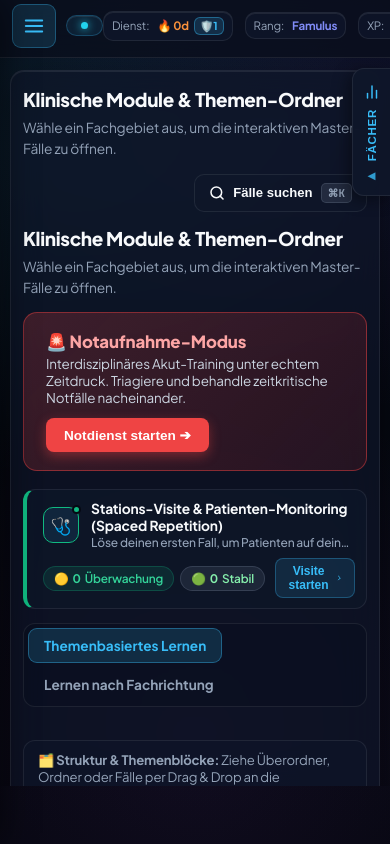
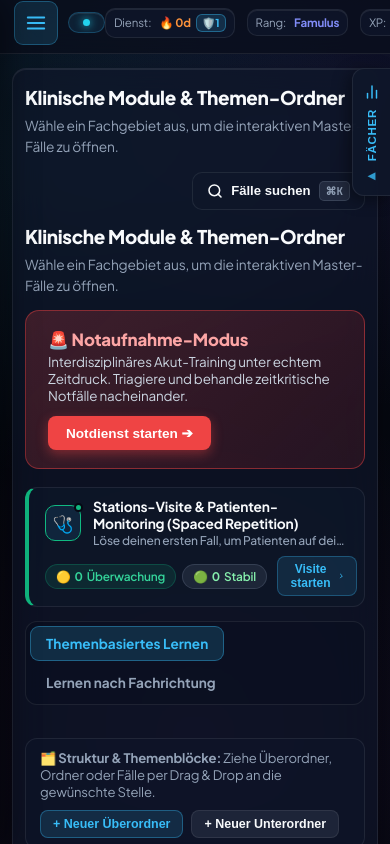
Before and after one commit to NaniMa01/Med-App, a plain HTML site: page index.html in a window 390 px wide. Drawn offline with nearby package versions, Linux system fonts and the light colour scheme; no server answers.

Commit message:
Refactor CSS for improved responsiveness and layout
Updated CSS styles for responsive design and layout adjustments.

```diff
--- a/style.css
+++ b/style.css
@@ -1884,32 +1884,43 @@ topbar {
 
 @media screen and (max-width: 768px) {
     html {
-        height: 100dvh;
+        height: 100%;
+        height: -webkit-fill-available;
         overflow: hidden;
     }
 
     body {
         width: 100vw !important;
         max-width: 100vw !important;
+        height: 100vh !important;
         height: 100dvh !important;
+        height: -webkit-fill-available !important;
         overflow: hidden !important;
-        position: fixed; /* Verhindert das lästige 'Rubberbanding' der gesamten App */
-        inset: 0;
-    }
-
-    /* TOPBAR: Exakte Safe-Area-Berechnung für Home-Screen PWA */
-    topbar {
-        position: sticky;
+        position: fixed;
         top: 0;
         left: 0;
         right: 0;
-        width: 100vw !important;
+        bottom: 0;
+        margin: 0;
+        padding: 0;
+        display: flex !important;
+        flex-direction: column !important; /* Mobile: sauberer vertikaler Flex-Fluss */
+    }
+
+    /* TOPBAR: Nutzt den oberen Bereich mit Safe-Area aus, bleibt fix oben */
+    topbar {
+        position: relative !important;
+        top: 0;
+        left: 0;
+        right: 0;
+        width: 100% !important;
         max-width: 100vw !important;
-        height: calc(58px + env(safe-area-inset-top, 0px)) !important;
+        height: auto !important;
+        min-height: calc(54px + env(safe-area-inset-top, 0px)) !important;
         padding-top: env(safe-area-inset-top, 0px) !important;
-        padding-left: max(12px, env(safe-area-inset-left, 0px)) !important;
-        padding-right: max(12px, env(safe-area-inset-right, 0px)) !important;
-        padding-bottom: 6px !important;
+        padding-left: max(14px, env(safe-area-inset-left, 0px)) !important;
+        padding-right: max(14px, env(safe-area-inset-right, 0px)) !important;
+        padding-bottom: 8px !important;
         display: flex !important;
         align-items: center !important;
         justify-content: space-between !important;
@@ -1918,37 +1929,45 @@ topbar {
         -webkit-backdrop-filter: blur(20px) !important;
         z-index: 1000 !important;
         box-sizing: border-box !important;
-        flex-shrink: 0;
+        flex-shrink: 0 !important; /* Darf niemals komprimiert werden */
+        border-bottom: 1px solid var(--card-border) !important;
     }
 
-    /* SIDEBAR: Unter der Statusleiste mit Safe Area */
+    /* SIDEBAR: Volle Höhe inklusive oberer und unterer Safe-Area */
     sidebar {
         padding-top: max(20px, env(safe-area-inset-top, 0px)) !important;
         padding-bottom: max(20px, env(safe-area-inset-bottom, 0px)) !important;
         padding-left: max(16px, env(safe-area-inset-left, 0px)) !important;
+        height: 100% !important;
         height: 100dvh !important;
+        z-index: 1050 !important;
     }
 
+    /* DER SCROLLENDE CONTAINER: Füllt den gesamten Restplatz bis auf den letzten Pixel */
     .main-wrapper {
         margin-left: 0 !important;
         width: 100vw !important;
         max-width: 100vw !important;
-        height: calc(100dvh - 58px - env(safe-area-inset-top, 0px)) !important;
-        overflow-y: auto !important;
+        flex: 1 1 0% !important; /* Flex-Grow füllt exakt den Raum zwischen Topbar und Displayboden */
+        height: auto !important; /* Keine fehlerhaften Festwerte mehr */
+        min-height: 0 !important; /* Zwingend notwendig in Flex-Containern für Child-Scrolling */
+        overflow-y: scroll !important;
         overflow-x: hidden !important;
-        -webkit-overflow-scrolling: touch;
-        padding-bottom: max(32px, env(safe-area-inset-bottom, 0px)) !important;
+        -webkit-overflow-scrolling: touch !important;
+        /* WICHTIG: Puffer für den Home-Balken am unteren Displayrand */
+        padding-bottom: calc(40px + env(safe-area-inset-bottom, 16px)) !important;
         box-sizing: border-box !important;
     }
 
     .content-body {
         display: grid !important;
         grid-template-columns: minmax(0, 1fr) !important;
-        padding: 12px 10px !important;
+        padding: 14px 12px !important;
         gap: 14px !important;
         width: 100% !important;
         max-width: 100vw !important;
         margin: 0 !important;
+        box-sizing: border-box !important;
     }
 
     .panel {
@@ -1957,6 +1976,7 @@ topbar {
         width: 100% !important;
         max-width: 100% !important;
         overflow: hidden !important;
+        box-sizing: border-box !important;
     }
 
     .super-folder-header { padding: 14px 12px !important; }
@@ -2015,9 +2035,8 @@ topbar {
     .quiz-card { padding: 14px 10px !important; }
     .quiz-question-text { font-size: 0.92rem !important; }
     .quiz-opt-btn { padding: 10px 12px !important; font-size: 0.84rem !important; width: 100% !important; }
-    input, textarea, select { font-size: 16px !important; } /* Verhindert automatisches Hereinzoomen unter iOS */
-}
-
+    input, textarea, select { font-size: 16px !important; }
+}
 /* ==========================================================================
    14. IMMERSIVE LANDSCAPE MODE & 15. FLOATING ACTION BUTTON
    ========================================================================== */
```
